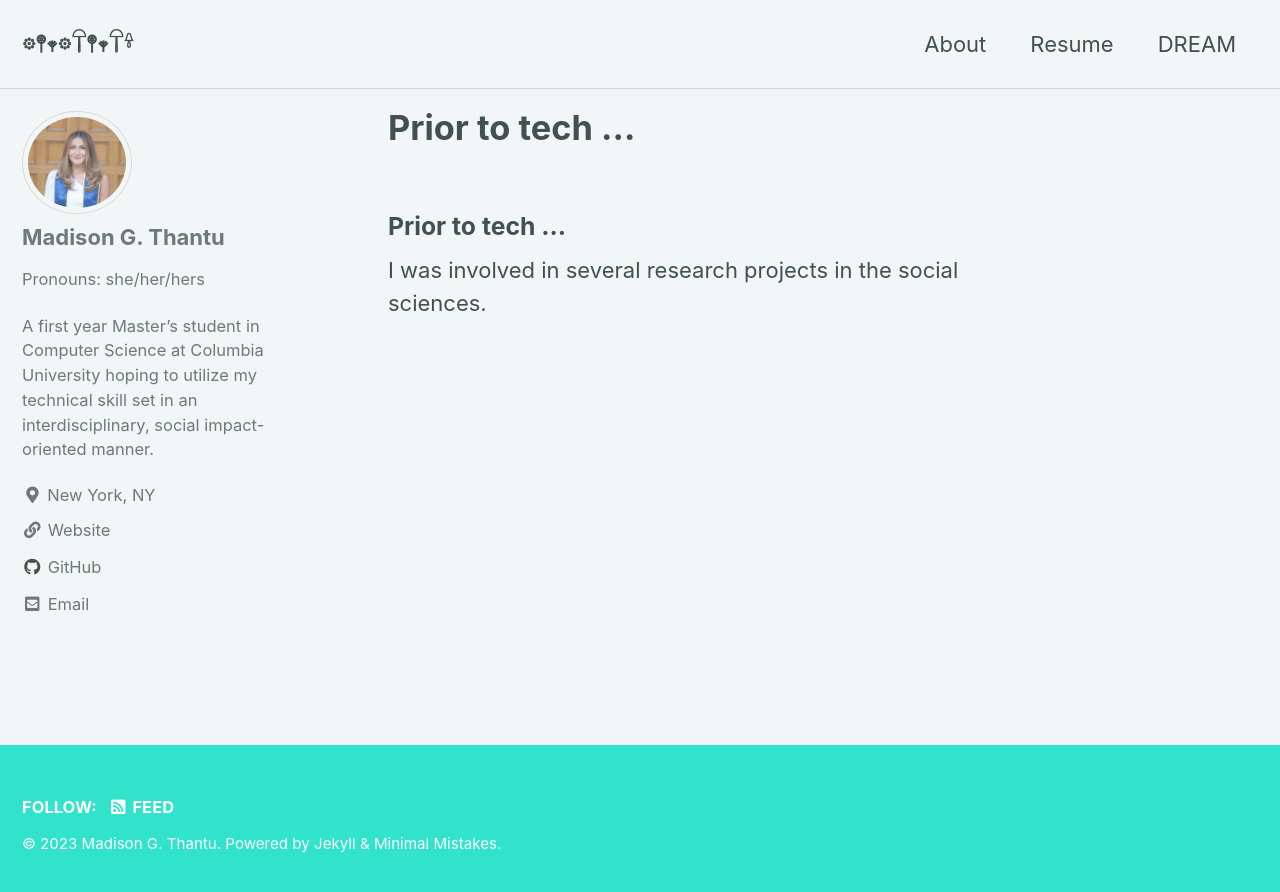
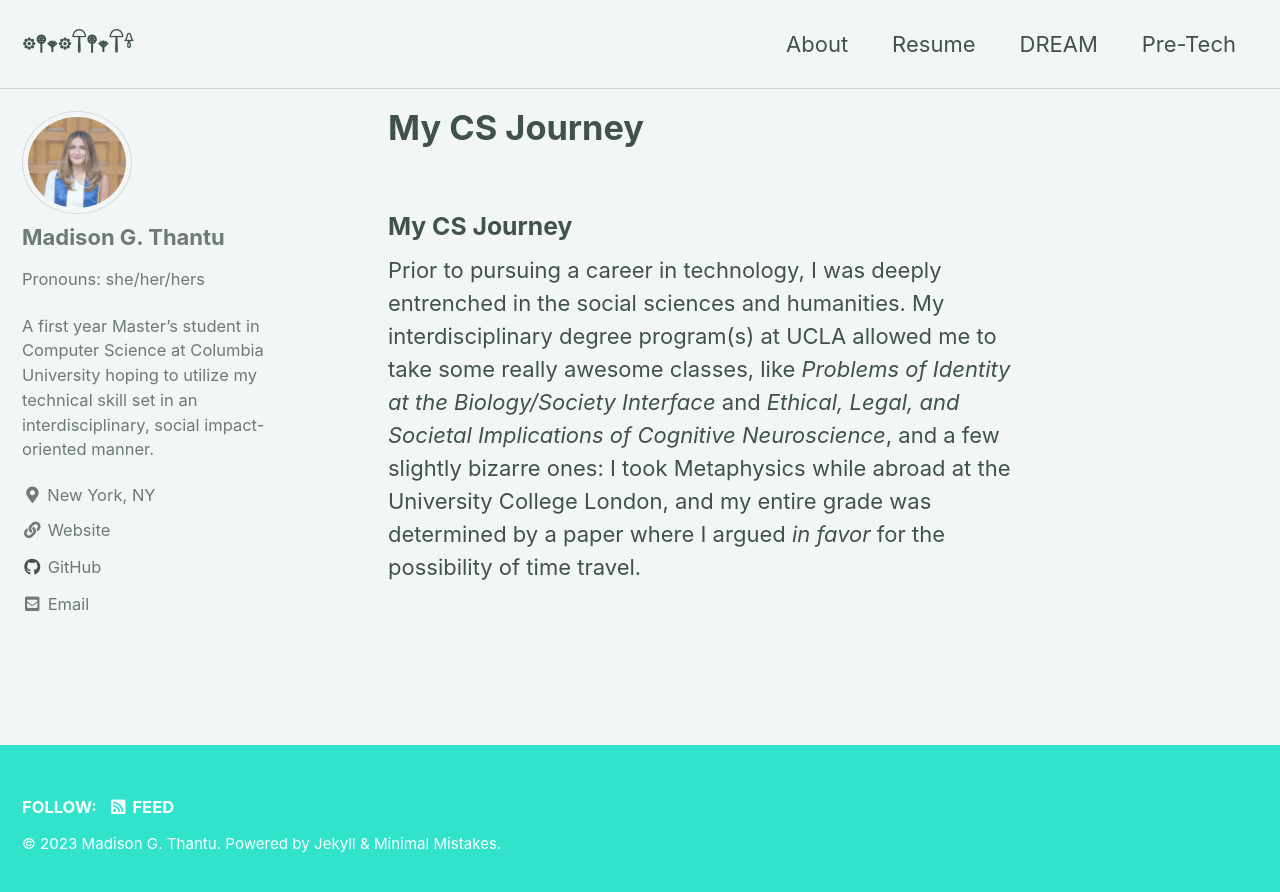
Before and after one commit to madisonthantu/about_mgt, a Jekyll site: the page built from _pages/pre-tech.md, in a window 1280 px wide. Shown: the top 892 px of the page. Built offline with Jekyll 4.4.1, drawn with Linux system fonts in a browser that asks for light colours; cached includes are drawn as plain includes; our own code applies the rules of GitHub Pages for plain Markdown files.

Commit message:
added to pre-tech page; working on favicon STILL

```diff
--- a/_data/navigation.yml
+++ b/_data/navigation.yml
@@ -6,5 +6,5 @@ main:
     url: /resume/
   - title: "DREAM"
     url: https://madisonthantu.github.io/
-  # - title: "Pre-Tech"
-  #   url: /pre-tech/
+  - title: "Pre-Tech"
+    url: /pre-tech/
--- a/_includes/head/custom.html
+++ b/_includes/head/custom.html
@@ -1,11 +1,11 @@
 <!-- start custom head snippets -->
 <head>
-    <link rel="shortcut icon" type="image/png" href="assets/images/favicon.png">
+    <!-- <link rel="shortcut icon" type="image/png" href="assets/images/favicon.png"> -->
     <link rel="shortcut icon" type="image/png" href="{{ 'favicon.png' | relative_url }}">
-    <link rel="apple-touch-icon" sizes="180x180" href="/assets/images/apple-touch-icon.png">
+    <!-- <link rel="apple-touch-icon" sizes="180x180" href="/assets/images/apple-touch-icon.png">
     <link rel="icon" type="image/png" sizes="32x32" href="/assets/images/favicon-32x32.png">
     <link rel="icon" type="image/png" sizes="16x16" href="/assets/images/favicon-16x16.png">
-    <link rel="shortcut icon" href="/assets/images/favicon.ico">
+    <link rel="shortcut icon" href="/assets/images/favicon.ico"> -->
 </head>
 <!-- insert favicons. use https://realfavicongenerator.net/ -->
 
--- a/_pages/pre-tech.md
+++ b/_pages/pre-tech.md
@@ -5,6 +5,6 @@ author_profile: true
 permalink: /pre-tech/
 ---
 
-### Prior to tech ...
+### My CS Journey
 
-I was involved in several research projects in the social sciences.
+Prior to pursuing a career in technology, I was deeply entrenched in the social sciences and humanities. My interdisciplinary degree program(s) at UCLA allowed me to take some really awesome classes, like *Problems of Identity at the Biology/Society Interface* and *Ethical, Legal, and Societal Implications of Cognitive Neuroscience*, and a few slightly bizarre ones: I took Metaphysics while abroad at the University College London, and my entire grade was determined by a paper where I argued *in favor* for the possibility of time travel.
```
